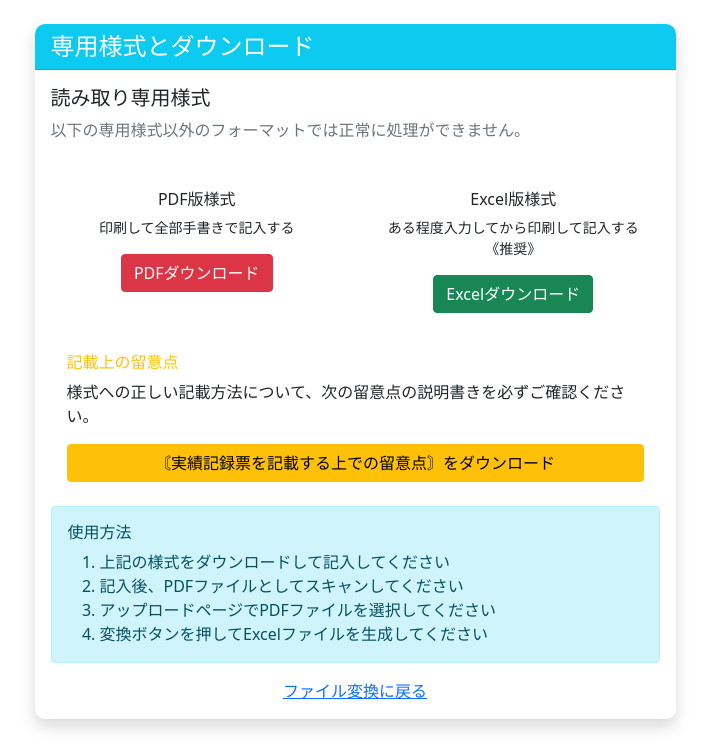
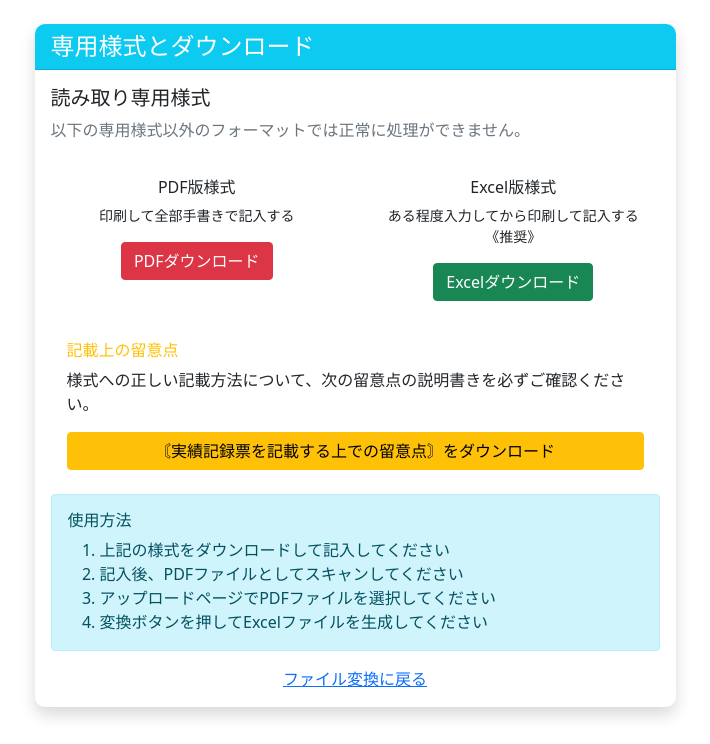
Before and after one commit to kei-a11y/b_ocr, a Django app: page /format/ in a window 1280 px wide. Shown: the part 56-800 px from the top of the page, without its empty margins (285-995 px from the left). Run offline with Django 5.2, Linux system fonts and the light colour scheme; some libraries are stand-ins or nearby versions.

Commit message:
Update format_info.html

```diff
--- a/ocr/templates/B_ocr/format_info.html
+++ b/ocr/templates/B_ocr/format_info.html
@@ -26,7 +26,7 @@
                                 <div class="card h-100 border-primary">
                                     <div class="card-body text-center">
                                         <i class="bi bi-file-earmark-pdf text-danger" style="font-size: 3rem;"></i>
-                                        <h6 class="card-title mt-3">PDF版様式</h6>
+                                        <h6 class="card-title mt-1">PDF版様式</h6>
                                         <p class="card-text small">印刷して全部手書きで記入する</p>
                                         <a href="{% url 'B_ocr:download_template' 'pdf' %}" class="btn btn-danger">
                                             <i class="bi bi-download"></i> PDFダウンロード
@@ -39,7 +39,7 @@
                                 <div class="card h-100 border-success">
                                     <div class="card-body text-center">
                                         <i class="bi bi-file-earmark-excel text-success" style="font-size: 3rem;"></i>
-                                        <h6 class="card-title mt-3">Excel版様式</h6>
+                                        <h6 class="card-title mt-1">Excel版様式</h6>
                                         <p class="card-text small">ある程度入力してから印刷して記入する《推奨》</p>
                                         <a href="{% url 'B_ocr:download_template' 'excel' %}" class="btn btn-success">
                                             <i class="bi bi-download"></i> Excelダウンロード
```
